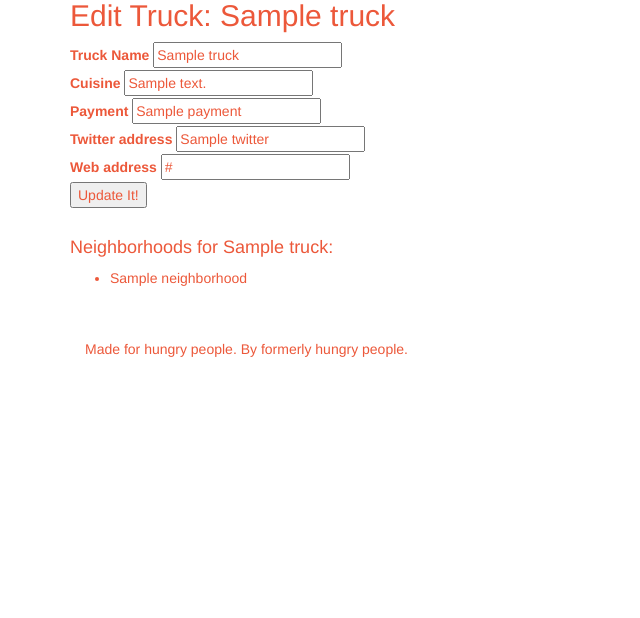
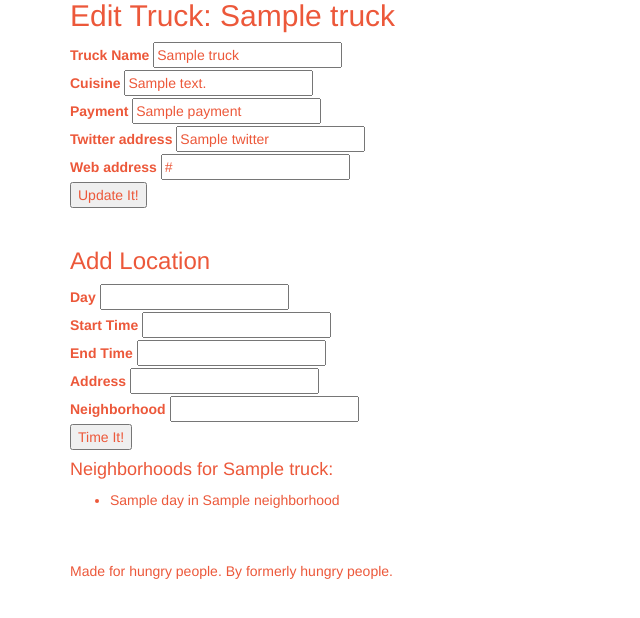
Before and after one commit to alibulota/food_truck, a Python web app: template foodtruck/templates/edit.jinja2 in a window 1280 px wide. Shown: the part 111-729 px from the top of the page, without its empty margins (0-640 px from the left). Run offline with Jinja, Linux system fonts and the light colour scheme; the template is opened without the code that fills it: most values are stand-ins (such as "Sample title", 1, 10 or a date in 2020); some libraries are stand-ins or nearby versions.

Commit message:
Add ability for admin to add locations for Food Trucks(added route, view, classmethod, form in edit page, css)

```diff
--- a/foodtruck/__init__.py
+++ b/foodtruck/__init__.py
@@ -55,5 +55,7 @@ def main(global_config, **settings):
     config.add_route('add', '/admin/add')
     config.add_route('admin', '/admin')
     config.add_route('edit', 'admin/edit/{id:\d+}')
+    config.add_route('add_location', 'admin/add_location/{id:\d+}')
+    config.add_route('del_location', 'admin/del_location/{id:\d+}')
     config.scan()
     return config.make_wsgi_app()
--- a/foodtruck/templates/edit.jinja2
+++ b/foodtruck/templates/edit.jinja2
@@ -33,6 +33,9 @@
 {% block body %}
   <div class="container">
     <a href="/admin"><span class="glyphicon glyphicon-arrow-left"></span>  Back to dashboard</a>
+
+    <div class="form_container">
+    <div class="truck_form">
       <h2>Edit Truck: {{ truck.name }}</h2>
       <form action="{{ request.route_url('edit', id=truck.id) }}" method="POST">
         <div>
@@ -60,14 +63,51 @@
         </div>
       </form>
       </br>
+    </div><!-- truck_form -->
+
+    <div class="truck_form">
+      <h3>Add Location</h3>
+      <form action="{{ request.route_url('add_location', id=truck.id) }}" method="POST">
+        <div>
+          <label for="day">Day</label>
+          <input type="text" name="day" id="day"/>
+        </div>
+        <div>
+          <label for="start_time">Start Time</label>
+          <input type="text" name="start_time" id="start_time"/>
+        </div>
+        <div>
+          <label for="end_time">End Time</label>
+          <input type="text" name="end_time" id="end_time"/>
+        </div>
+        <div>
+          <label for="address">Address</label>
+          <input type="text" name="address" id="address"/>
+        </div>
+        <div>
+          <label for="neighborhood">Neighborhood</label>
+          <input type="text" name="neighborhood" id="neighborhood"/>
+        </div>
+        <div>
+          <input type="submit" name="add" value="Time It!"/>
+        </div>
+      </form>
+    </div><!-- truck_form -->
+
+
+
+
+    <div class="truck_form">
       <h4>Neighborhoods for {{ truck.name }}:</h4>
       <ul>
-    {% for neighborhood in truck.locations %}
-      <li>{{ neighborhood }}</li>
+      {% for location in truck.locations %}
+        <li>{{ location.day }} in {{ location.neighborhood }}</li>
       {% else %}
         <p><em>No locations in database</em></p>
       {% endfor %}
       </ul>
+    </div><!-- truck_form -->
+  </div><!-- form_container -->
 
-  <div>
+</div><!-- container -->
 {% endblock %}
```
Also changed, not shown: foodtruck/models.py (+13 -0 lines), foodtruck/static/css/theme.css (+17 -3 lines), foodtruck/views.py (+13 -0 lines). Lines whose indentation alone changed are shown as unchanged.
